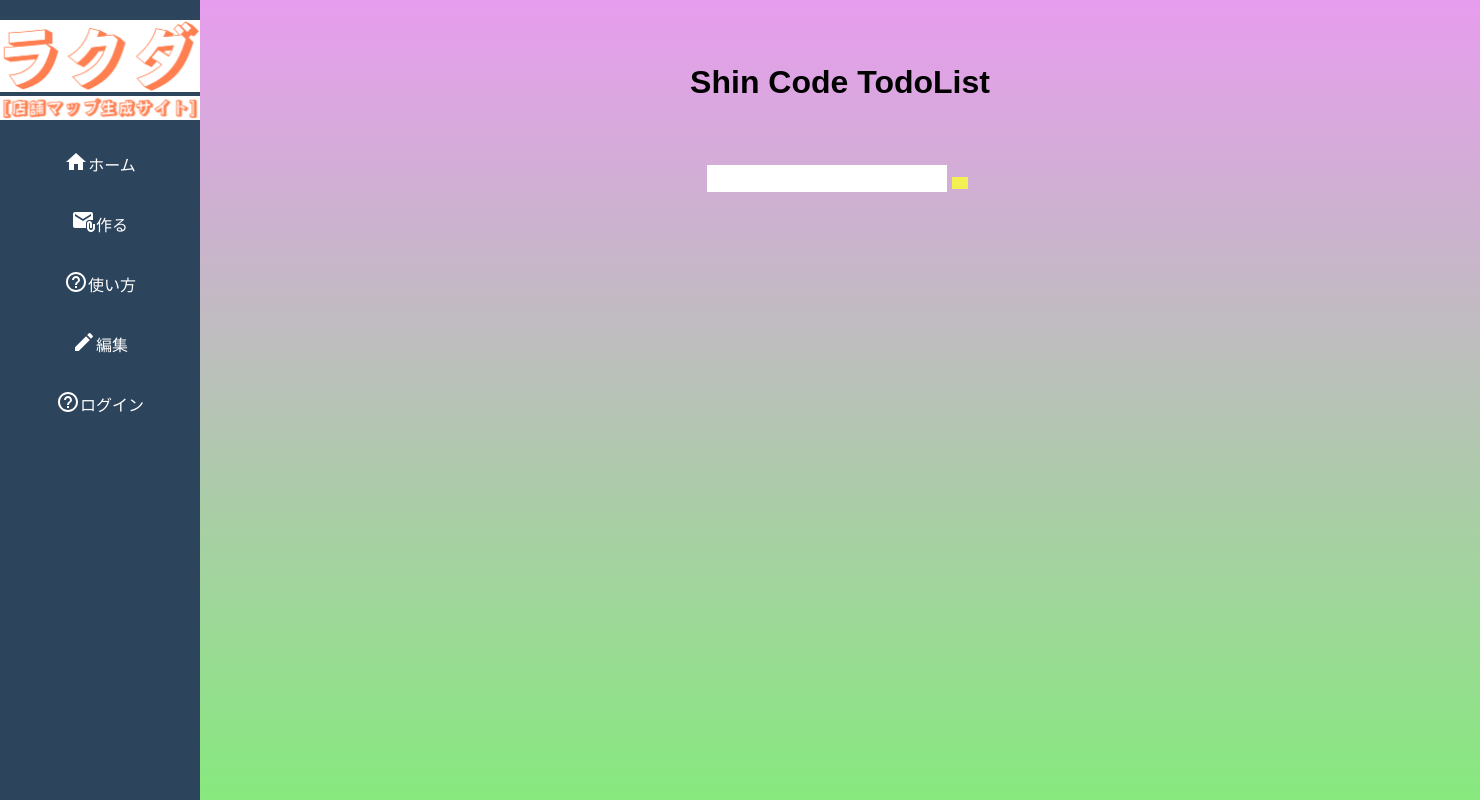
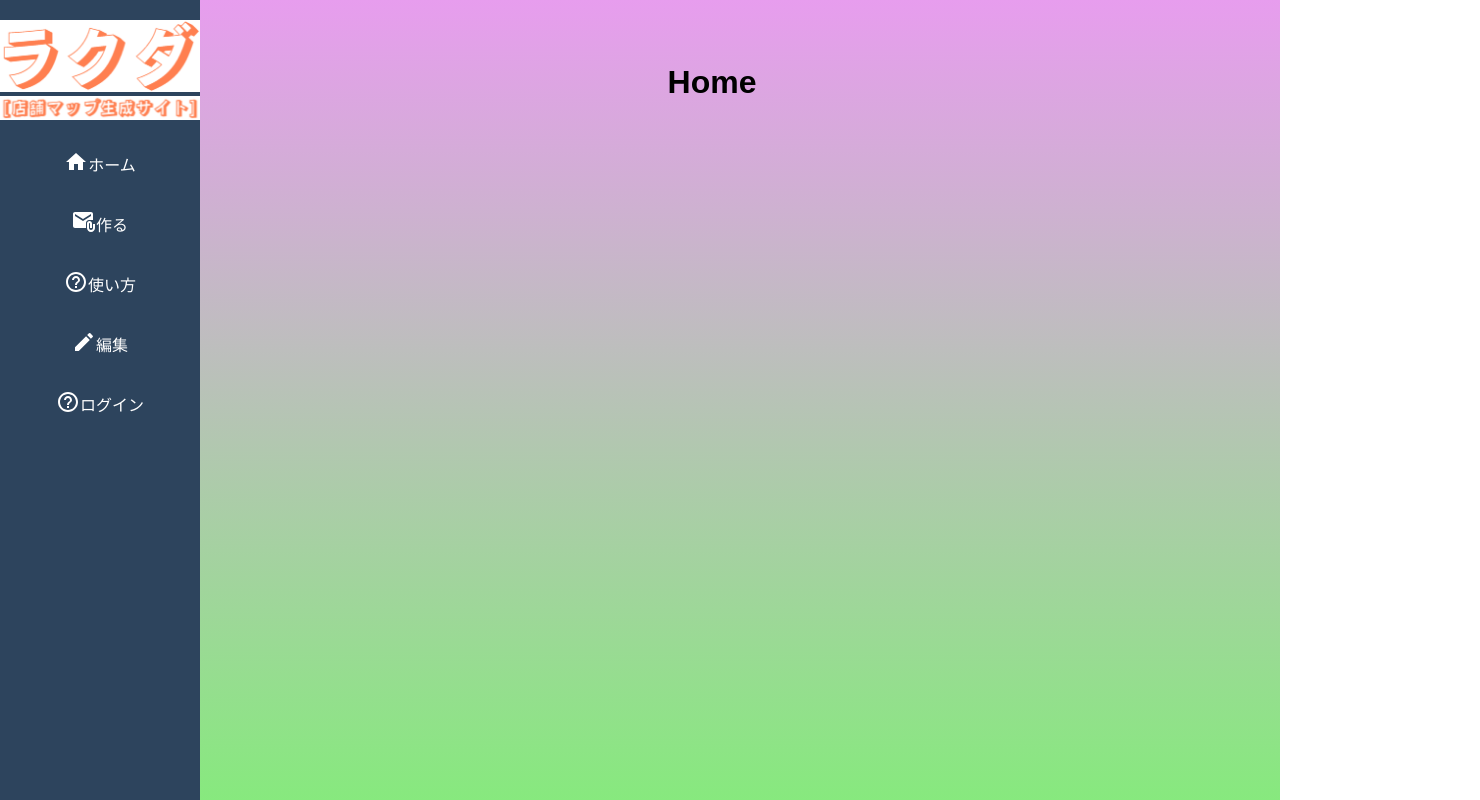
Before and after one commit to naoya551512/rakudav3, a React (Create React App) app: page / in a window 1280 px wide. Shown: the top 800 px of the page, 1480 px wide, since content can reach past the window. Built offline with nearby package versions, Linux system fonts and the light colour scheme.

Commit message:
first commit

```diff
--- a/src/components/Home.css
+++ b/src/components/Home.css
@@ -33,36 +33,6 @@ body {
 }
 
 
-.inputForm {
-  width: 80vh;
-  margin: 0 auto;
-  text-align: center;
-  position: relative;
-}
-
-.inputForm input {
-  width: 15rem;
-  height: 1.7rem;
-  padding: 0.5rem;
-  border: none;
-}
-
-.inputForm button {
-  padding: 0.38rem 0.5rem;
-  background: rgb(243, 240, 84);
-}
-
-.todoList {
-  width: 100vw;
-  margin: 2rem auto;
-}
-
-.todo {
-  margin: 0.4rem;
-  display: flex;
-  align-items: center;
-  justify-content: center;
-}
 
 .completed {
   text-decoration: line-through;
--- a/src/components/Home.js
+++ b/src/components/Home.js
@@ -1,9 +1,8 @@
 import './Home.css';
 import { useState } from "react";
 import "./Home.css";
-import { InputForm } from "./InputForm";
+import { Homepage } from "./Homepage";
 import { Title } from "./Title";
-import { TodoList } from "./TodoList";
 import Sidebar from "./Sidebar";
 
 
@@ -17,8 +16,7 @@ import Sidebar from "./Sidebar";
         <Sidebar /> {/* サイドバー */}
         <div className="content">
           <Title />
-          <InputForm taskList={taskList} setTaskList={setTaskList} />
-          <TodoList taskList={taskList} setTaskList={setTaskList} />
+          <Homepage />
 
         </div>
       </div>
--- /dev/null
+++ b/src/components/Homepage.js
@@ -0,0 +1,12 @@
+import React from "react";
+
+
+export const Homepage = () => {
+
+
+
+  return (
+    <div className="Homepage">
+    </div>
+  );
+};
--- a/src/components/InputForm.jsx
+++ /dev/null
@@ -1,42 +0,0 @@
-import React from "react";
-import { useState } from "react";
-
-export const InputForm = ({ taskList, setTaskList }) => {
-  const [inputText, setInputText] = useState("");
-
-  const addTask = (e) => {
-    e.preventDefault();
-    if (inputText === "") {
-      return;
-    }
-    // console.log("add task");
-
-    /* タスクを追加する。 */
-    setTaskList([
-      ...taskList,
-      {
-        id: taskList.length,
-        text: inputText,
-        completed: false,
-      },
-    ]);
-    // console.log(taskList);
-    setInputText("");
-  };
-
-  const handleChange = (e) => {
-    setInputText(e.target.value);
-    console.log(inputText);
-  };
-
-  return (
-    <div className="inputForm">
-      <form onSubmit={addTask}>
-        <input type="text" onChange={handleChange} value={inputText} />
-        <button onClick={addTask}>
-          <i className="fas fa-plus-square"></i>
-        </button>
-      </form>
-    </div>
-  );
-};
--- a/src/components/Title.jsx
+++ b/src/components/Title.js
@@ -4,7 +4,7 @@ export const Title = () => {
   return (
     <div>
       <header>
-        <h1>Shin Code TodoList</h1>
+        <h1>Home</h1>
       </header>
     </div>
   );
--- a/src/components/TodoList.jsx
+++ /dev/null
@@ -1,49 +0,0 @@
-import React from "react";
-
-export const TodoList = ({ taskList, setTaskList }) => {
-  const handleDone = (id) => {
-    /* 現在のタスクに取り消し線を追加する。 */
-    setTaskList(
-      taskList.map((task) => {
-        // console.log("a");
-        if (id === task.id) {
-          return {
-            ...task,
-            completed: !task.completed,
-          };
-        }
-        return task;
-      })
-    );
-  };
-
-  const handleDelete = (id) => {
-    /* 現在のタスクを削除する。 */
-    setTaskList(taskList.filter((task) => task.id !== id));
-  };
-
-  return (
-    <div className="todoList">
-      <div className="todos">
-        {taskList.map((task, index) => (
-          <div
-            className={`todo ${task.completed ? "completed" : ""}`}
-            key={index}
-          >
-            <div className="todoText">
-              <span>{task.text}</span>
-            </div>
-            <div className="icons">
-              <button onClick={() => handleDone(task.id)}>
-                <i className="fas fa-check"></i>
-              </button>
-              <button onClick={() => handleDelete(task.id)}>
-                <i className="fas fa-trash"></i>
-              </button>
-            </div>
-          </div>
-        ))}
-      </div>
-    </div>
-  );
-};
```
